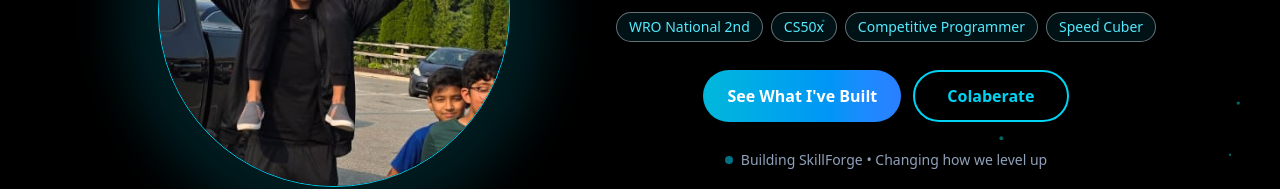
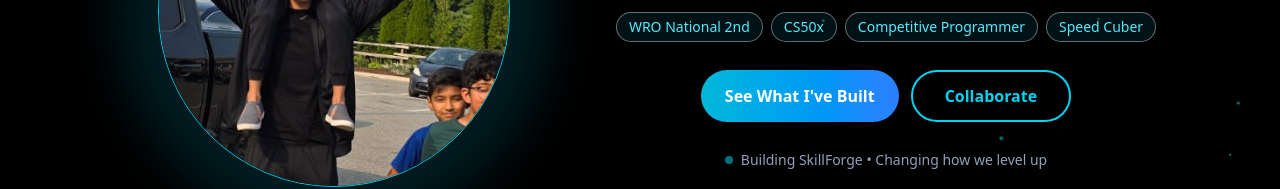
Before and after one commit to Shehwaz81/personal-portfolio, a React (Vite) app: page / in a window 1280 px wide. Shown: the part 389-578 px from the top of the page. Built offline with nearby package versions, Linux system fonts and the light colour scheme.

Commit message:
fix typo in hero page button

```diff
--- a/src/sections/Hero.tsx
+++ b/src/sections/Hero.tsx
@@ -69,7 +69,7 @@ export const Hero = ({
               See What I've Built
             </button>
             <button onClick={() => window.open("https://www.linkedin.com/in/shehwaz-saini-566494318/")} className="w-full sm:w-auto text-sm sm:text-base px-4 sm:px-8 py-2 sm:py-3 border-2 border-cyan-400 text-cyan-400 font-semibold rounded-full hover:bg-cyan-400 hover:text-slate-900 transition-colors duration-300">
-              Colaberate
+              Collaborate
             </button>
           </div>
 
```
Also changed, not shown: 2 other files (tests, documents, lock files or other folders).
